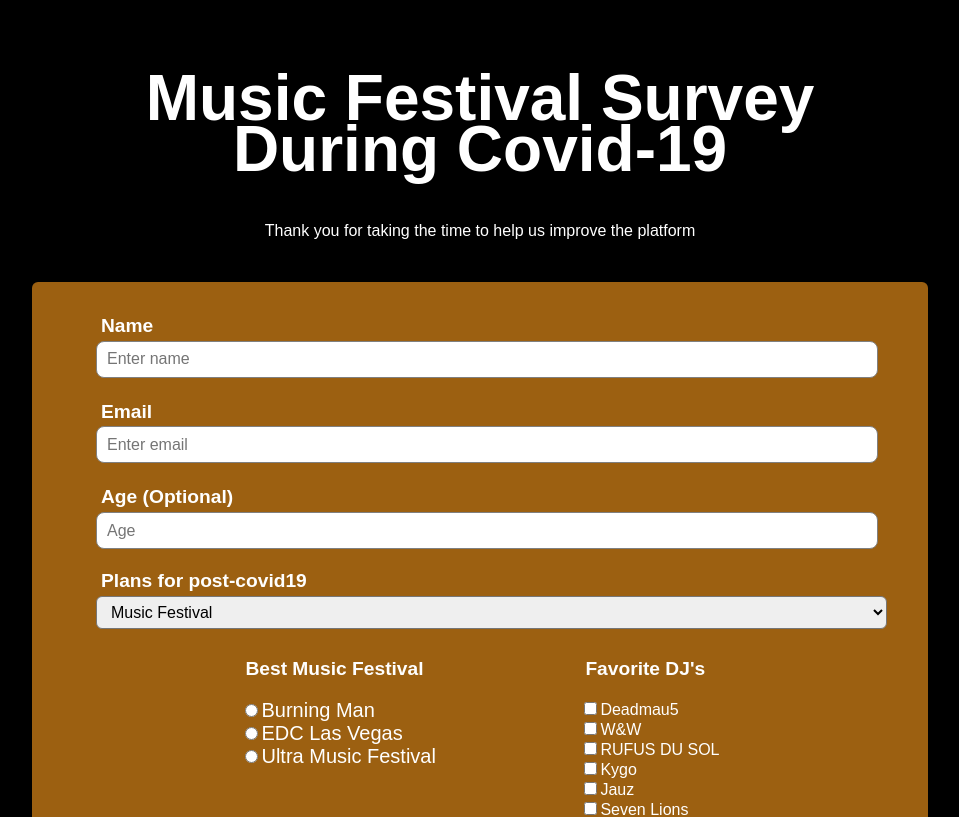
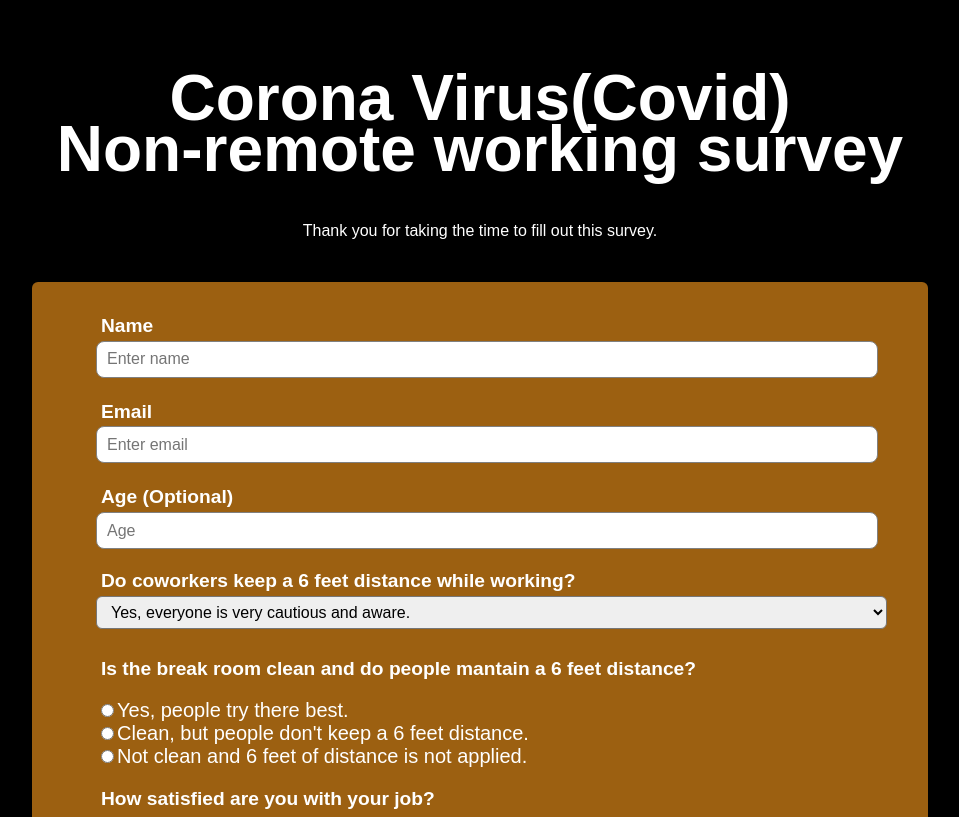
Before and after one commit to oquinone/freecodecamp_surveyform, a React (Create React App) app: page / in a window 1280 px wide. Shown: the top 817 px of the page, without its empty margins (160-1119 px from the left). Built offline with nearby package versions, Linux system fonts and the light colour scheme; a web font is replaced by a local one.

Commit message:
Fixing up content and layout

```diff
--- a/src/App.css
+++ b/src/App.css
@@ -58,7 +58,7 @@
 
 #btns{
   display: flex;
-  flex-flow: row nowrap;
+  flex-flow: column nowrap;
   justify-content: space-evenly;
 }
 
--- a/src/Components/survey.jsx
+++ b/src/Components/survey.jsx
@@ -4,13 +4,14 @@
 class Survey extends Component {
     // state = {  }
     render() {
-        const desc = "Thank you for taking the time to help us improve the platform"
+        const desc = "Thank you for taking the time to fill out this survey."
+
         return (
             <div id="survey-page">
                 <section id="welcome">
                     <h1
                         id="title">
-                        Music Festival Survey<br/>During Covid-19
+                        Corona Virus(Covid)<br/> Non-remote working survey
                     </h1>
                     <p id="description">
                         {desc}
@@ -42,43 +43,43 @@
                             min="13"
                             /><br/><br/>
 
-                        <label id="dropdown-label">Plans for post-covid19</label><br/>
+                        <label id="dropdown-label">Do coworkers keep a 6 feet distance while working?</label><br/>
                         <select id="dropdown">
-                            <option value="Music Festival">Music Festival</option>
-                            <option value="Travel">Travel</option>
-                            <option value="Party W/ Friends"> Party W/ Friends!</option>
-                            <option value="Spend more time outside">Spend more time outside</option>
-                            <option value="Visit Family">Visit Family</option>
-                            <option value="Dating! duh">Dating Duh!</option>
-                            <option value="start a business">Start a business</option>
-                            <option value="Nothing">Nothing</option>
+                            <option value="Music Festival">Yes, everyone is very cautious and aware.</option>
+                            <option value="Travel">Yes, but some people don't care.</option>
+                            <option value="Party W/ Friends">Yes, but some people don't have a mask on.</option>
+                            <option value="Spend more time outside">Sometimes its hard to tell.</option>
+                            <option value="Visit Family">No and the managers don't say anything.</option>
+                            <option value="Dating! duh">Sometimes becuase managers enforce it.</option>
+                            <option value="start a business">No once cares we are just working.</option>
+                            <option value="Nothing">I don't pay attention.</option>
                         </select><br/>
 
                         <div id="btns">
                             <div id="radio">
-                                <p id="best-mf">Best Music Festival</p>
+                                <p id="best-mf">Is the break room clean and do people mantain a 6 feet distance?</p>
                                 <input type="radio" name="raiod-btn" value="Burning_Man"/>
-                                <label id="Burning_Man" for="Burning_Man">Burning Man</label><br/>
+                                <label id="Burning_Man" for="Burning_Man">Yes, people try there best.</label><br/>
                                 <input type="radio" name="raiod-btn" value="EDC_Las_Vegas"/>
-                                <label id="EDC_Las_Vegas" name="EDC_Las_Vegas">EDC Las Vegas</label><br/>
+                                <label id="EDC_Las_Vegas" name="EDC_Las_Vegas">Clean, but people don't keep a 6 feet distance.</label><br/>
                                 <input type="radio" name="raiod-btn" value="Ultra"/>
-                                <label id="Ultra" name="raiod-btn">Ultra Music Festival</label><br/>
+                                <label id="Ultra" name="raiod-btn">Not clean and 6 feet of distance is not applied.</label><br/>
                             </div>
 
                             <div id="djs">
-                                <p id="Fav-djs">Favorite DJ's</p>
+                                <p id="Fav-djs">How satisfied are you with your job?</p>
                                 <input type="checkbox" name="Deadmau5" value="Deadmau5"/>
-                                <label for="Deadmau5">Deadmau5</label><br/>
+                                <label for="Deadmau5">I love it!</label><br/>
                                 <input type="checkbox" name="W&W" value="W&W"/>
-                                <label for="W&W">W&W</label><br/>
+                                <label for="W&W">Still getting use to it.</label><br/>
                                 <input type="checkbox" name="RUFUS DU SOL" value="RUFUS DU SOL"/>
-                                <label for="RUFUS DU SOL">RUFUS DU SOL</label><br/>
+                                <label for="RUFUS DU SOL">I don't like it.</label><br/>
                                 <input type="checkbox" name="Kygo" value="Kygo"/>
-                                <label for="Kygo">Kygo</label><br/>
+                                <label for="Kygo">I had a different idea of how this job would be done.</label><br/>
                                 <input type="checkbox" name="Jauz" value="Jauz"/>
-                                <label for="Jauz">Jauz</label><br/>
+                                <label for="Jauz">It's a love hate relationship.</label><br/>
                                 <input type="checkbox" name="Seven Lions" value="Seven Lions"/>
-                                <label for="Seven Lions">Seven Lions</label><br/>
+                                <label for="Seven Lions">I wish it was ran differently.</label><br/>
                             </div>
                         </div>
 
```
